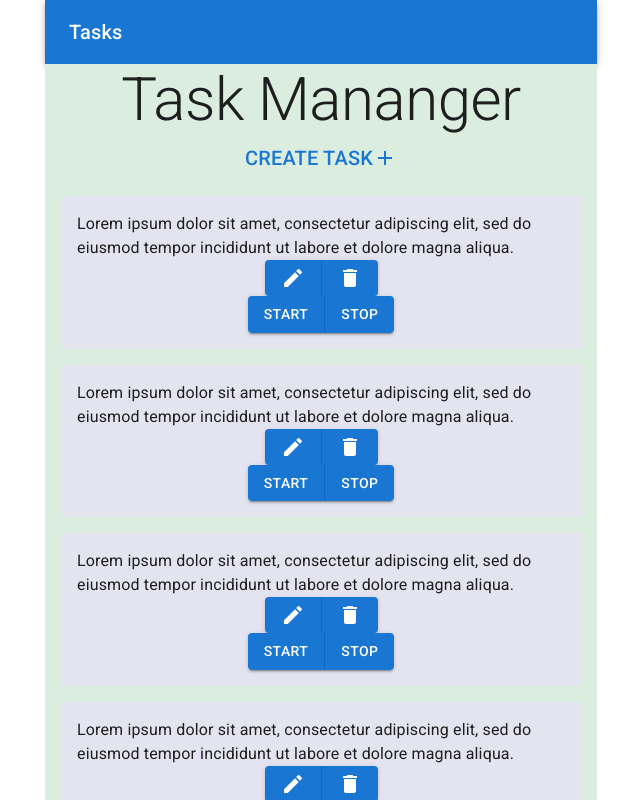
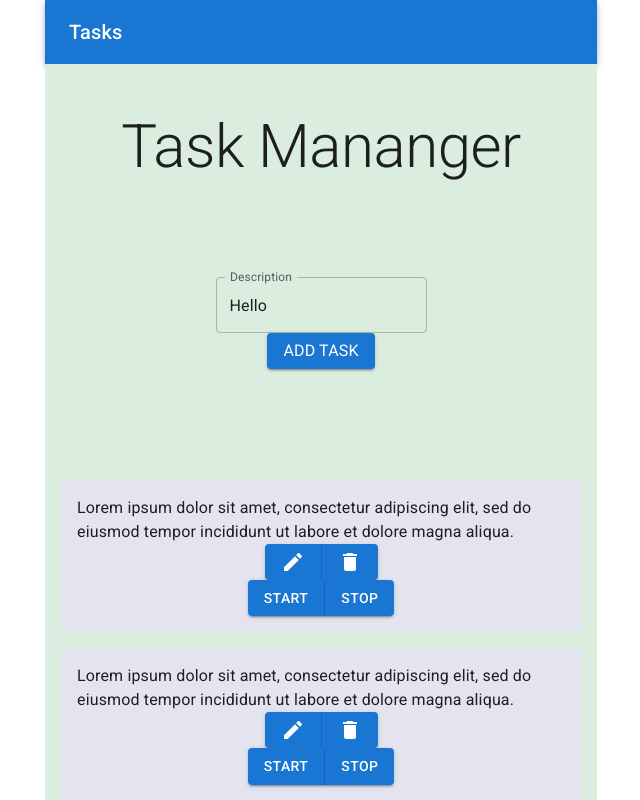
Before and after one commit to PiyushJZ/ems, a React (Vite) app in the folder client/: page / in a window 1280 px wide. Both pictures are taken after a click on the button "CREATE TASK". Shown: the top 800 px of the page, without its empty margins (319-959 px from the left). Built offline with nearby package versions, Linux system fonts and the light colour scheme.

Commit message:
Updated the Components and added task creation

```diff
--- a/client/src/App.css
+++ b/client/src/App.css
@@ -1,7 +1,3 @@
-.heading {
-
-}
-
 .box {
     display: flex;
     justify-content: space-around;
--- a/client/src/components/CreateTask.jsx
+++ b/client/src/components/CreateTask.jsx
@@ -1,17 +1,102 @@
+import { useState } from "react";
 import AddIcon from "@mui/icons-material/Add";
 import Typography from "@mui/material/Typography";
-import Button from "@mui/material/Button"
+import Button from "@mui/material/Button";
+import TextField from "@mui/material/TextField";
+import Grid from "@mui/material/Grid";
+import Snackbar from "@mui/material/Snackbar";
+import { IconButton } from "@mui/material";
+import CloseIcon from "@mui/icons-material/Close"
+import axios from "axios";
 
 function CreateTask() {
+  const [creation, setCreation] = useState(false);
+  const [description, setDescription] = useState("Hello");
+  const [success, setSuccess] = useState(false);
+  const [failure, setFailure] = useState(false);
+
+  const handleClose = (event, reason) => {
+    if (reason === "clickaway") {
+      return;
+    }
+    setSuccess(false);
+    setFailure(false);
+  };
+
+  const action = (
+    <IconButton
+      size="small"
+      aria-label="close"
+      color="inherit"
+      onClick={handleClose}
+    >
+      <CloseIcon fontSize="small" />
+    </IconButton>
+  );
+
   const createTask = () => {
-        console.log("createTask")
-    }
+    axios
+      .post("http://localhost:3001/api/tasks", {
+        description,
+      })
+      .then((response) => {
+        console.log(response);
+        setSuccess(true);
+        setCreation(false);
+      })
+      .catch((err) => {
+        console.log(err);
+        setFailure(true);
+        setCreation(false);
+      });
+  };
+
+  const renderCreation = () => {
+    if (creation) {
       return (
-      <Button onClick={createTask}>
+        <Grid
+          container
+          direction="column"
+          justifyContent="space-between"
+          alignItems="center"
+        >
+          <TextField
+            label="Description"
+            value={description}
+            onChange={(e) => setDescription(e.target.value)}
+            type="search"
+          />
+          <Button variant="contained" onClick={createTask}>
+            <Typography>Add Task</Typography>
+          </Button>
+          <Snackbar
+            open={success}
+            severity="success"
+            autoHideDuration={6000}
+            onClose={handleClose}
+            message="Task Created Successfully"
+            action={action}
+          />
+          <Snackbar
+            open={failure}
+            severity="error"
+            autoHideDuration={6000}
+            onClose={handleClose}
+            message="Task Creation Failed"
+            action={action}
+          />
+        </Grid>
+      );
+    } else {
+      return (
+        <Button variant="contained" onClick={() => setCreation(true)}>
           <Typography variant="h6">Create Task</Typography>
           <AddIcon />
         </Button>
       );
     }
+  };
+  return <>{renderCreation()}</>;
+}
 
-  export default CreateTask
+export default CreateTask;
--- a/client/src/components/Task.jsx
+++ b/client/src/components/Task.jsx
@@ -3,7 +3,7 @@ import Box from "@mui/material/Box";
 import ButtonGroup from "@mui/material/ButtonGroup";
 import Button from "@mui/material/Button";
 import DeleteIcon from "@mui/icons-material/Delete";
-import EditIcon from '@mui/icons-material/Edit';
+import EditIcon from "@mui/icons-material/Edit";
 
 function Task() {
   const description =
@@ -20,7 +20,7 @@ function Task() {
           aria-label="outlined primary button group"
         >
           <Button>
-            <EditIcon/>
+            <EditIcon />
           </Button>
           <Button>
             <DeleteIcon />
--- a/client/src/components/TaskList.jsx
+++ b/client/src/components/TaskList.jsx
@@ -5,12 +5,6 @@ function TaskList() {
     <div>
       <Task />
       <Task />
-      <Task />
-      <Task />
-      <Task />
-      <Task />
-      <Task />
-      <Task />
     </div>
   );
 }
```
Also changed, not shown: client/src/components/Login.jsx (+9 -12 lines), client/src/components/Navbar.jsx (+13 -13 lines), 2 other files (tests, documents, lock files or other folders). Lines whose indentation alone changed are shown as unchanged.
